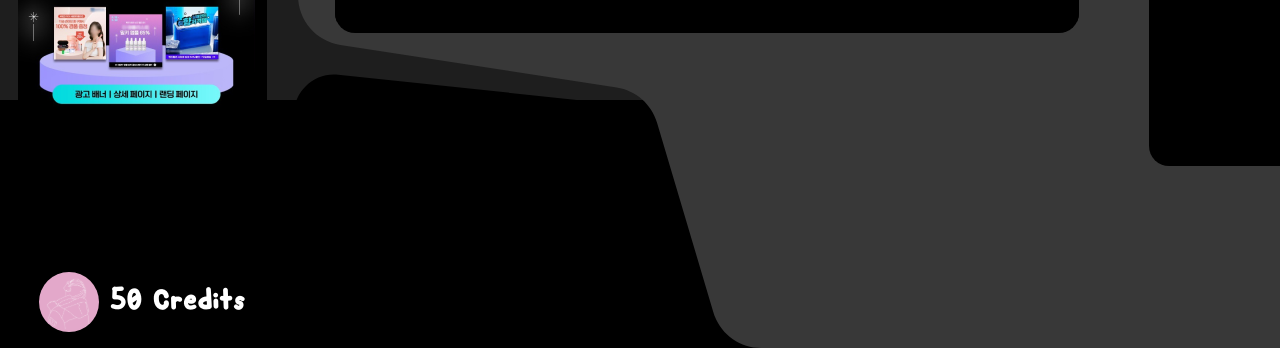
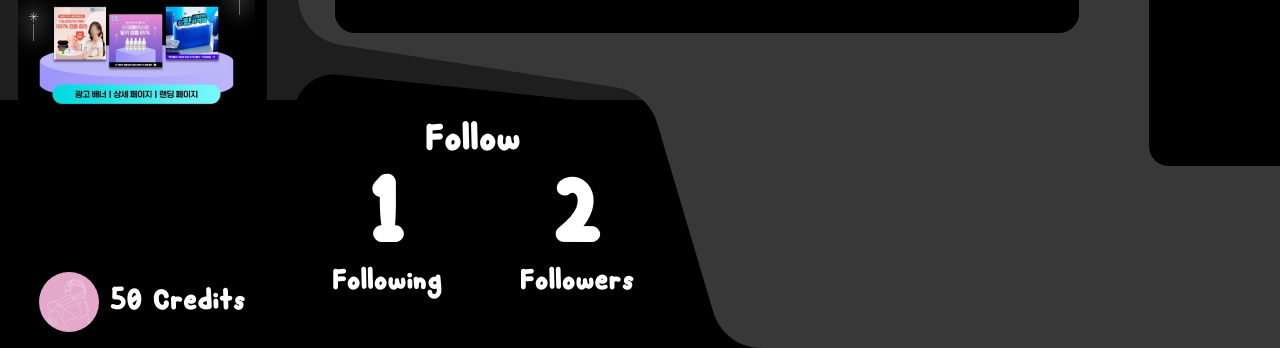
Before and after one commit to Mix-Golem/Client, a React (Create React App) app: page /library in a window 1280 px wide. Shown: the part 700-1048 px from the top of the page. Built offline with nearby package versions, Linux system fonts and the light colour scheme; grey boxes are pictures that could not be loaded.

Commit message:
[feat] Follow 컴포넌트

```diff
--- a/src/components/Follow.js
+++ b/src/components/Follow.js
@@ -0,0 +1,71 @@
+import React from 'react';
+import styled from 'styled-components';
+import { Theme } from '../styles/Theme';
+
+const Follow = ({ followlist }) => {
+  return (
+    <FollowContainer>
+      <FollowTitle>Follow</FollowTitle>
+      <FollowStats>
+        <StatItem>
+          <StatNumber>{followlist[0].result.followings}</StatNumber>
+          <StatLabel>Following</StatLabel>
+        </StatItem>
+        <StatItem>
+          <StatNumber>{followlist[0].result.followers}</StatNumber>
+          <StatLabel>Followers</StatLabel>
+        </StatItem>
+      </FollowStats>
+    </FollowContainer>
+  );
+};
+
+export default Follow;
+
+const FollowContainer = styled.div`
+  position: absolute;
+  width: 380px;
+  height: 278px;
+  left: 0px;
+  bottom: 0px;
+  background: none;
+  border-radius: 40px;
+  display: flex;
+  flex-direction: column;
+  align-items: center;
+  justify-content: center;
+`;
+
+const FollowTitle = styled.h1`
+  margin-right: 20px;
+  color: ${Theme.colors.white};
+  ${Theme.fonts.title};
+  font-size: 36px;
+`;
+
+const FollowStats = styled.div`
+  display: flex;
+  justify-content: space-around;
+  width: 100%;
+  padding: 0 50px;
+  margin-top: 20px;
+`;
+
+const StatItem = styled.div`
+  display: flex;
+  flex-direction: column;
+  align-items: center;
+  ${Theme.fonts.list};
+`;
+
+const StatNumber = styled.div`
+  font-size: 80px;
+  color: ${Theme.colors.white};
+  font-weight: bold;
+`;
+
+const StatLabel = styled.div`
+  margin-top: 10px;
+  font-size: 28px;
+  color: ${Theme.colors.white};
+`;
--- a/src/components/LibraryComponent.js
+++ b/src/components/LibraryComponent.js
@@ -154,6 +154,7 @@ const LibraryComponent = ({
                 앨범 id는 0부터 정렬*/}
             {SelectedPlaylist === null ? (
               <PlaylistWrapper>
+                {/* create playlist */}
                 <PlaylistItem
                   as='button'
                   onClick={() => {
@@ -170,6 +171,7 @@ const LibraryComponent = ({
                   </PlaylistTitleWrapper>
                 </PlaylistItem>
 
+                {/* display playlist */}
                 {playlist.map((item, index) => (
                   <PlaylistItem
                     as='button'
--- a/src/pages/Library.js
+++ b/src/pages/Library.js
@@ -3,6 +3,7 @@ import styled from 'styled-components';
 import SideMenu from '../components/SideMenu';
 import LibraryComponent from '../components/LibraryComponent';
 import Lyrics from '../components/Lyrics';
+import Follow from '../components/Follow';
 import { Theme } from '../styles/Theme';
 
 import Frame from '../img/Frame.svg';
@@ -124,6 +125,7 @@ const Library = () => {
           updateFollowlist={updateFollowlist}
         />
         <Lyrics lyrics={selectedLyrics} />
+        <Follow followlist={followlist} />
       </LibraryWrapper>
     </LibraryContainer>
   );
@@ -132,7 +134,7 @@ const Library = () => {
 export default Library;
 
 const LibraryContainer = styled.div`
-  position: fixed;
+  /* position: fixed; */
   position: absolute;
   display: flex;
   width: 100vw;
```
